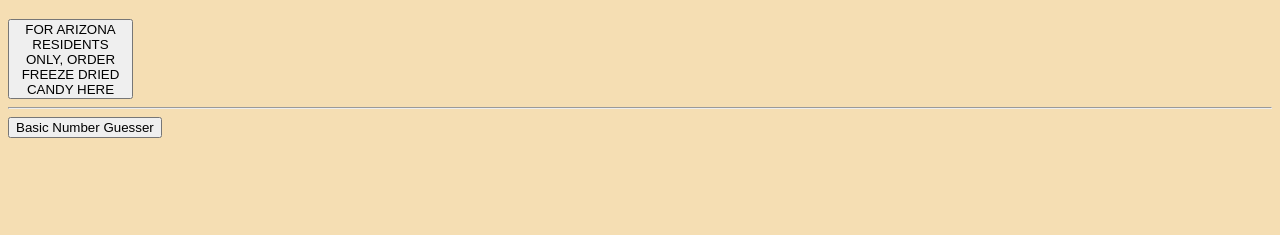
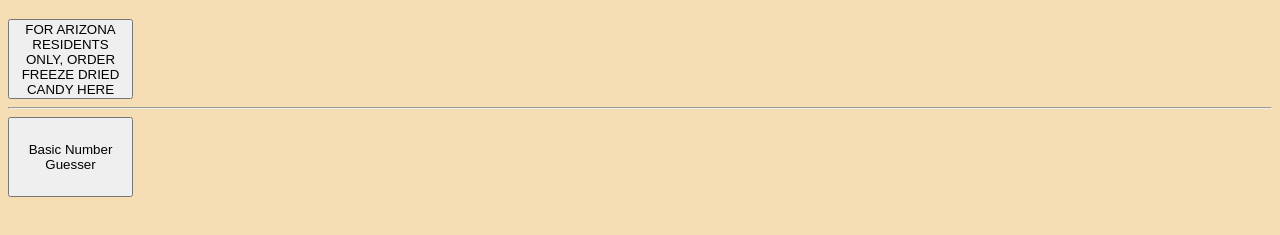
Before and after one commit to gspy27/gabes-online-plaza, a plain HTML site: page index.html in a window 1280 px wide. Shown: the part 61-296 px from the top of the page. Drawn offline with Linux system fonts and the light colour scheme.

Commit message:
Update style.css

```diff
--- a/style.css
+++ b/style.css
@@ -4,7 +4,8 @@ body{
 h1{
     text-align: center;
 }
-#azResBtn{
+button{
+    text-align: center;
     height: 80px;
     width: 125px;
 }
```
